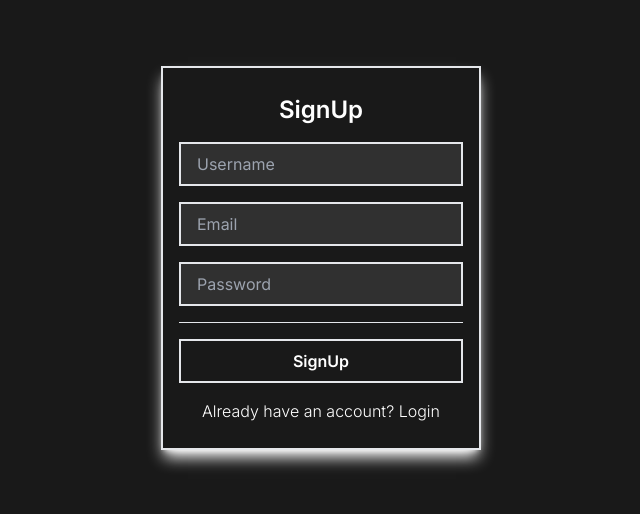
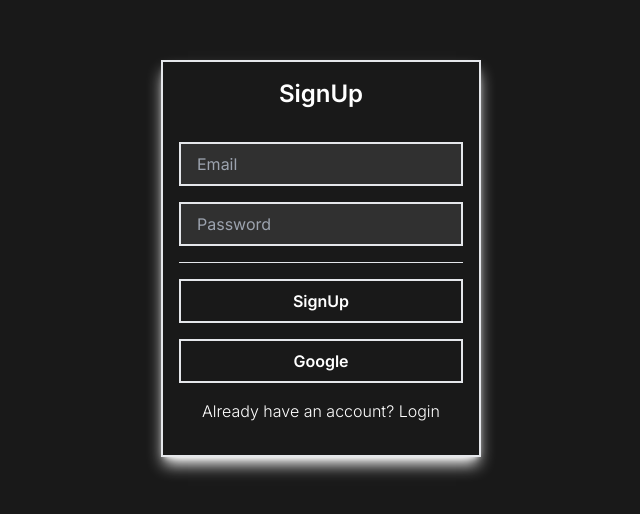
Before and after one commit to JoelVCrasta/next-supabase, a Next.js app: page /signup in a window 1280 px wide. Shown: the part 142-656 px from the top of the page, without its empty margins (319-959 px from the left). Built offline with nearby package versions, Linux system fonts and the light colour scheme; no server answers.

Commit message:
added google auth

```diff
--- a/src/app/confirm/page.js
+++ /dev/null
@@ -1,32 +0,0 @@
-"use client";
-
-import { useEffect } from "react";
-import supabase from "../config/supabaseClient";
-import { redirect } from "next/dist/server/api-utils";
-
-const page = () => {
-  useEffect(() => {
-    const confirmUser = async () => {
-      const { data, error } = await supabase.auth.api.updateUser({
-        email: supabase.auth.user().email,
-      });
-
-      if (error) {
-        console.error(error.message);
-      } else {
-        console.log("Email successfully confirmed");
-        redirect("/");
-      }
-    };
-  }, []);
-
-  return (
-    <>
-      <div className="h-screen flex justify-center items-center">
-        <p>Confirming your email...</p>
-      </div>
-    </>
-  );
-};
-
-export default page;
--- a/src/app/login/page.js
+++ b/src/app/login/page.js
@@ -1,7 +1,6 @@
 "use client";
 import { useState } from "react";
 import supabase from "../config/supabaseClient";
-import { redirect } from "next/dist/server/api-utils";
 
 const page = () => {
   const [email, setEmail] = useState("");
@@ -26,11 +25,27 @@ const page = () => {
     }
   };
 
+  const handleGoogleLogin = async () => {
+    try {
+      const { user, session, error } = await supabase.auth.signInWithOAuth({
+        provider: "google",
+      });
+
+      if (error) {
+        console.error("Google login error:", error.message);
+      } else {
+        console.log("Google login successful");
+      }
+    } catch (error) {
+      console.error("Google login error:", error.message);
+    }
+  };
+
   return (
     <>
       <div className="h-screen flex flex-col justify-center items-center">
-        <div className="border-2 h-96 w-80 flex flex-col justify-center shadow-lg shadow-white ">
-          <h1 className="text-center text-2xl mt-4 font-semibold">Login</h1>
+        <div className="border-2 h-auto w-80 py-4 flex flex-col justify-center shadow-lg shadow-white ">
+          <h1 className="text-center text-2xl mb-4 font-semibold">Login</h1>
           <div className="p-4">
             <form onSubmit={handleLogin}>
               <div className="flex flex-col">
@@ -61,6 +76,14 @@ const page = () => {
                   Login
                 </button>
               </div>
+              <div className="border-2 mt-4 hover:bg-white hover:text-black transition-all duration-200">
+                <button
+                  onClick={handleGoogleLogin}
+                  className="w-full h-10 font-semibold"
+                >
+                  Google
+                </button>
+              </div>
               <div>
                 <p className="mt-4 text-center font-light">
                   Dont have an account?{" "}
--- a/src/app/page.js
+++ b/src/app/page.js
@@ -1,10 +1,53 @@
+"use client";
+
+import { useEffect, useState } from "react";
 import supabase from "./config/supabaseClient";
 
 const Home = () => {
+  const [user, setUser] = useState(null);
+
+  useEffect(() => {
+    const checlSession = async () => {
+      const { data, error } = await supabase.auth.getSession();
+      setUser(data ? data.user : null);
+    };
+  }, []);
+
+  const handleSignOut = async () => {
+    try {
+      await supabase.auth.signOut();
+    } catch (error) {
+      console.log("Sign Out Error :", error.message);
+    }
+  };
+
   return (
     <>
-      <div className="text-white h-screen flex justify-center items-center">
-        Home
+      <div className="h-screen flex justify-center items-center font-mono">
+        {user ? (
+          <div>
+            <h1>Welcome {user.email}</h1>
+            <button onClick={handleSignOut}>Sign Out</button>
+          </div>
+        ) : (
+          <div>
+            <h1 className="text-4xl">Welcome to Supabase Auth</h1>
+            <div className="flex justify-around mt-6 text-xl">
+              <button
+                onClick={() => (window.location.href = "/signup")}
+                className="border-2 px-4 py-1 hover:bg-white hover:text-black transition-all duration-300"
+              >
+                Sign Up
+              </button>
+              <button
+                onClick={() => (window.location.href = "/login")}
+                className="border-2 px-4 py-1 hover:bg-white hover:text-black transition-all duration-300"
+              >
+                Login
+              </button>
+            </div>
+          </div>
+        )}
       </div>
     </>
   );
--- a/src/app/signup/page.js
+++ b/src/app/signup/page.js
@@ -3,7 +3,6 @@ import { useState, useRef } from "react";
 import supabase from "../config/supabaseClient";
 
 const signup = () => {
-  const [username, setUsername] = useState("");
   const [email, setEmail] = useState("");
   const [password, setPassword] = useState("");
 
@@ -12,36 +11,40 @@ const signup = () => {
 
     try {
       const { user, error } = await supabase.auth.signUp({
-        username,
         email,
         password,
       });
 
       if (error) console.log(error.message);
       else alert("Check your email for the confirmation link");
-    } catch {
+    } catch (error) {
       console.error(error.message);
+    }
+  };
+
+  const handleGoogleSignup = async () => {
+    try {
+      const { user, session, error } = await supabase.auth.signInWithOAuth({
+        provider: "google",
+      });
+
+      if (error) {
+        console.error("Google login error:", error.message);
+      } else {
+        console.log("Google login successful");
+      }
+    } catch (error) {
+      console.error("Google login error:", error.message);
     }
   };
 
   return (
     <>
       <div className="h-screen flex flex-col justify-center items-center">
-        <div className="border-2 h-96 w-80 flex flex-col justify-center shadow-lg shadow-white ">
-          <h1 className="text-center text-2xl mt-4 font-semibold">SignUp</h1>
+        <div className="border-2 h-auto w-80 py-4 flex flex-col justify-center shadow-lg shadow-white ">
+          <h1 className="text-center text-2xl mb-4 font-semibold">SignUp</h1>
           <div className="p-4">
             <form onSubmit={handleSignup}>
-              <div className="flex flex-col">
-                <input
-                  type="text"
-                  value={username}
-                  placeholder="Username"
-                  onChange={(e) => {
-                    setUsername(e.target.value);
-                  }}
-                  className="border-2 px-4 py-2 mb-4 bg-white bg-opacity-10"
-                />
-              </div>
               <div className="flex flex-col">
                 <input
                   type="email"
@@ -70,6 +73,14 @@ const signup = () => {
                   SignUp
                 </button>
               </div>
+              <div className="border-2 mt-4 hover:bg-white hover:text-black transition-all duration-200">
+                <button
+                  onClick={handleGoogleSignup}
+                  className="w-full h-10 font-semibold"
+                >
+                  Google
+                </button>
+              </div>
               <div>
                 <p className="mt-4 text-center font-light">
                   Already have an account?{" "}
```
Also changed, not shown: src/components/auth.js (deleted).
